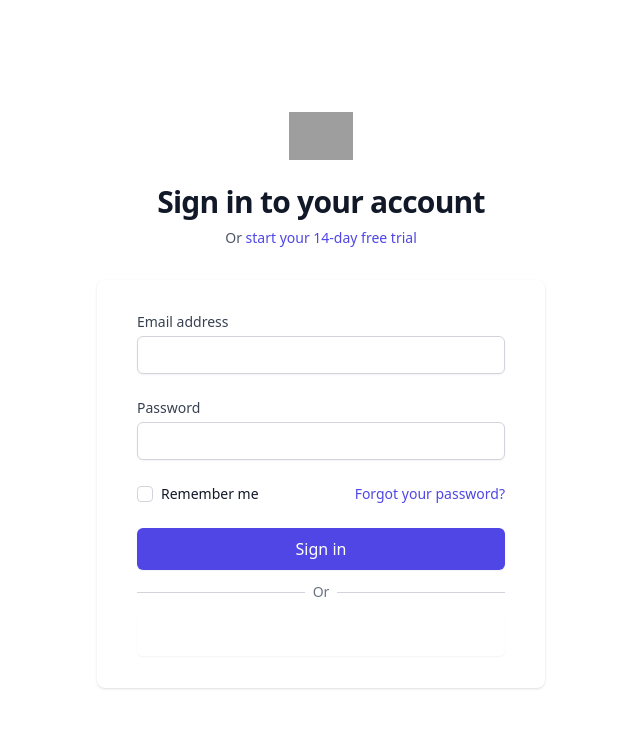
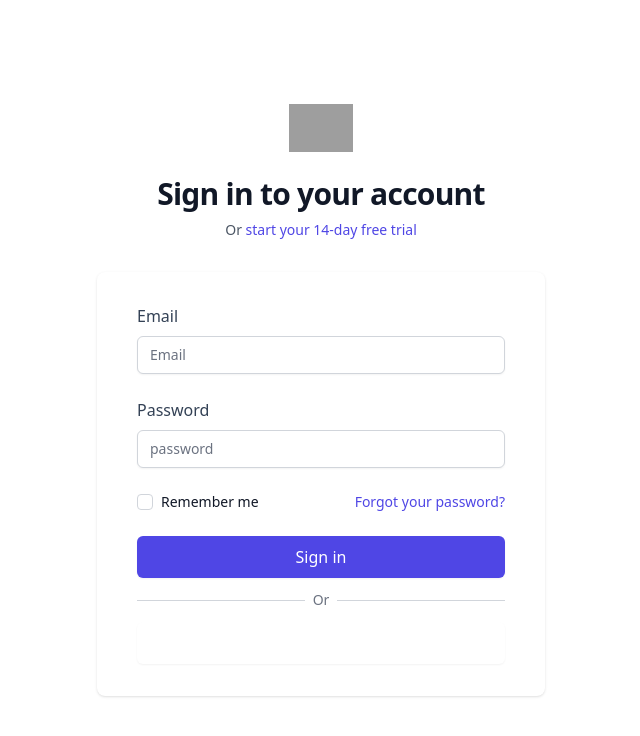
Before and after one commit to abdulaziztag/news-dashboard, a React (Vite) app: page /auth/signin in a window 1280 px wide. Shown: the top 736 px of the page, without its empty margins (319-959 px from the left). Built offline with nearby package versions, Linux system fonts and the light colour scheme; grey boxes are pictures that could not be loaded.

Commit message:
feat: added FormInput

```diff
--- /dev/null
+++ b/src/components/Generic/FormInput/FormInput.tsx
@@ -0,0 +1,56 @@
+import { Controller, FieldValues } from 'react-hook-form'
+
+import { Input } from '../Input'
+
+import { FormInputProps } from './types'
+import cx from 'classnames'
+
+export const FormInput = <T extends FieldValues>({
+  name,
+  control,
+  rules,
+  type,
+  errors,
+  className,
+  id,
+  label,
+  ...props
+}: FormInputProps<T>) => {
+  const errorMessages = errors?.[name]
+
+  return (
+    <div className={cx({ relative: errors }, className)}>
+      {label && (
+        <label
+          className="block mb-2 text-slate-700 font-medium"
+          htmlFor={id}
+          aria-required={Boolean(label)}
+        >
+          {label}
+        </label>
+      )}
+      <Controller
+        control={control}
+        name={name}
+        render={({ field }) => (
+          <Input
+            id={id}
+            type={type}
+            hasError={!!errorMessages}
+            {...field}
+            {...props}
+          />
+        )}
+        rules={rules}
+      />
+      {errorMessages && (
+        <p
+          role="alert"
+          className="inline-block before:content-['⚠_'] text-red-600 text-sm"
+        >
+          {errorMessages.message}
+        </p>
+      )}
+    </div>
+  )
+}
--- /dev/null
+++ b/src/components/Generic/FormInput/index.ts
@@ -0,0 +1 @@
+export * from './types'
--- /dev/null
+++ b/src/components/Generic/FormInput/types.ts
@@ -0,0 +1,18 @@
+import {
+  Control,
+  DeepMap,
+  FieldError,
+  FieldValues,
+  Path,
+  RegisterOptions,
+} from 'react-hook-form'
+
+import { InputProps } from '../Input'
+
+export type FormInputProps<T extends FieldValues> = {
+  name: Path<T>
+  rules?: RegisterOptions
+  control: Control<T>
+  errors?: Partial<DeepMap<T, FieldError>>
+  label?: string
+} & Omit<InputProps, 'name' | 'hasError'>
--- /dev/null
+++ b/src/components/Generic/Input/Input.tsx
@@ -0,0 +1,32 @@
+import { forwardRef } from 'react'
+import { InputProps } from './types'
+import cx from 'classnames'
+import { InputSizes } from './utils/sizes'
+
+export const Input = forwardRef<HTMLInputElement, InputProps>(
+  (
+    { id, name, size = 'md', type = 'text', className, hasError, ...props },
+    ref
+  ) => {
+    const classes = cx(
+      'block w-full rounded-md border-gray-300 shadow-sm focus:border-indigo-500 focus:ring-indigo-500 sm:text-sm',
+      InputSizes[size],
+      className,
+      hasError &&
+        'border-red-300 text-red-900 placeholder-red-300 focus:border-red-500 focus:outline-none focus:ring-red-500'
+    )
+
+    return (
+      <input
+        id={id}
+        className={classes}
+        name={name}
+        ref={ref}
+        type={type}
+        {...props}
+      />
+    )
+  }
+)
+
+Input.displayName = 'Input'
--- /dev/null
+++ b/src/components/Generic/Input/index.ts
@@ -0,0 +1,2 @@
+export { Input } from './Input'
+export * from './types'
--- /dev/null
+++ b/src/components/Generic/Input/types.ts
@@ -0,0 +1,17 @@
+import { DetailedHTMLProps, InputHTMLAttributes, Ref } from 'react'
+
+export type InputSize = 'lg' | 'md' | 'sm'
+
+export type InputTypes = 'text' | 'email' | 'password' | 'file'
+
+export type InputProps = {
+  id: string
+  name: string
+  type?: InputTypes
+  size?: InputSize
+  ref?: Ref<HTMLInputElement> | undefined
+  hasError?: boolean
+} & Omit<
+  DetailedHTMLProps<InputHTMLAttributes<HTMLInputElement>, HTMLInputElement>,
+  'size' | 'id' | 'name' | 'type' | 'ref'
+>
--- /dev/null
+++ b/src/components/Generic/Input/utils/sizes.ts
@@ -0,0 +1,7 @@
+import { InputSize } from '../types'
+
+export const InputSizes: Record<InputSize, string> = {
+  sm: '',
+  md: '',
+  lg: '',
+}
--- a/src/pages/SignIn/SignIn.tsx
+++ b/src/pages/SignIn/SignIn.tsx
@@ -1,8 +1,31 @@
 import { Button } from '../../components/Generic/Button'
+import { Input } from '../../components/Generic/Input'
+import { FormInput } from '../../components/Generic/FormInput/FormInput'
+import { useForm } from 'react-hook-form'
+import { zodResolver } from '@hookform/resolvers/zod'
+import { schema } from './utils/schema'
+import { signInFormData } from './types'
 
 export const SignIn = () => {
+  const {
+    register,
+    handleSubmit,
+    formState: { errors },
+    control,
+    clearErrors,
+  } = useForm<signInFormData>({
+    resolver: zodResolver(schema),
+    defaultValues: {
+      email: '',
+      password: '',
+    },
+  })
+
+  const signIn = ({ email, password }: signInFormData) => {
+    console.log(email, password)
+  }
+
   return (
-    <>
     <div className="flex min-h-full flex-col justify-center py-12 sm:px-6 lg:px-8">
       <div className="sm:mx-auto sm:w-full sm:max-w-md">
         <img
@@ -24,46 +47,31 @@ export const SignIn = () => {
         </p>
       </div>
 
-        <div className="mt-8 sm:mx-auto sm:w-full sm:max-w-md">
-          <div className="bg-white py-8 px-4 shadow sm:rounded-lg sm:px-10">
-            <form className="space-y-6" action="#" method="POST">
-              <div>
-                <label
-                  htmlFor="email"
-                  className="block text-sm font-medium text-gray-700"
-                >
-                  Email address
-                </label>
-                <div className="mt-1">
-                  <input
+      <div className="mt-8 sm:mx-auto sm:w-full sm:max-w-md bg-white py-8 px-4 shadow sm:rounded-lg sm:px-10">
+        <form className="space-y-6" onSubmit={() => handleSubmit(signIn)}>
+          <FormInput<signInFormData>
+            label="Email"
+            name="email"
+            placeholder="Email"
+            control={control}
+            rules={{
+              required: 'Email is required',
+            }}
             id="email"
-                    name="email"
-                    type="email"
-                    autoComplete="email"
-                    required
-                    className="block w-full appearance-none rounded-md border border-gray-300 px-3 py-2 placeholder-gray-400 shadow-sm focus:border-indigo-500 focus:outline-none focus:ring-indigo-500 sm:text-sm"
+            errors={errors}
           />
-                </div>
-              </div>
-
-              <div>
-                <label
-                  htmlFor="password"
-                  className="block text-sm font-medium text-gray-700"
-                >
-                  Password
-                </label>
-                <div className="mt-1">
-                  <input
+          <FormInput<signInFormData>
+            label="Password"
+            name="password"
+            placeholder="password"
+            type="password"
+            control={control}
             id="password"
-                    name="password"
-                    type="password"
-                    autoComplete="current-password"
-                    required
-                    className="block w-full appearance-none rounded-md border border-gray-300 px-3 py-2 placeholder-gray-400 shadow-sm focus:border-indigo-500 focus:outline-none focus:ring-indigo-500 sm:text-sm"
+            rules={{
+              required: 'Password is required',
+            }}
+            errors={errors}
           />
-                </div>
-              </div>
 
           <div className="flex items-center justify-between">
             <div className="flex items-center">
@@ -108,13 +116,15 @@ export const SignIn = () => {
             </div>
           </div>
 
-              <Button variant="light" className="w-full mt-3 focus:ring-black">
+          <Button
+            variant="light"
+            className="w-full mt-3 focus:ring-black"
+            type="submit"
+          >
             Sign Up
           </Button>
         </div>
       </div>
     </div>
-      </div>
-    </>
   )
 }
--- /dev/null
+++ b/src/pages/SignIn/types.ts
@@ -0,0 +1,4 @@
+export type signInFormData = {
+  email: string
+  password: string
+}
--- /dev/null
+++ b/src/pages/SignIn/utils/schema.ts
@@ -0,0 +1,6 @@
+import * as zod from 'zod'
+
+export const schema = zod.object({
+  email: zod.string().email('Wrong email format!'),
+  password: zod.string(),
+})
```
Lines whose indentation alone changed are shown as unchanged.
